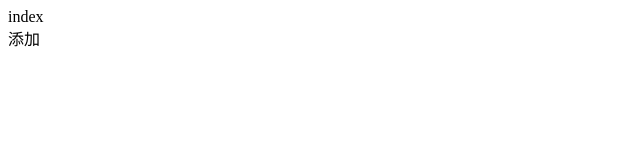
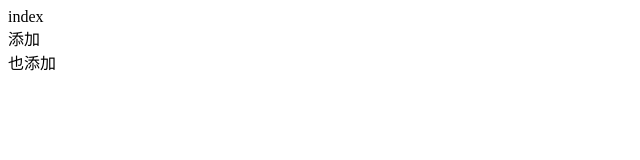
Before and after one commit to ciunie/newlogin, a plain HTML site: page index.html in a window 1280 px wide. Shown: the full height of the page, 0-640 px from the left. Drawn offline with Linux system fonts and the light colour scheme.

Commit message:
yetianjia

```diff
--- a/index.html
+++ b/index.html
@@ -10,5 +10,8 @@
     <div>
         添加
     </div>
+    <div>
+        也添加
+    </div>
 </body>
 </html>
```
